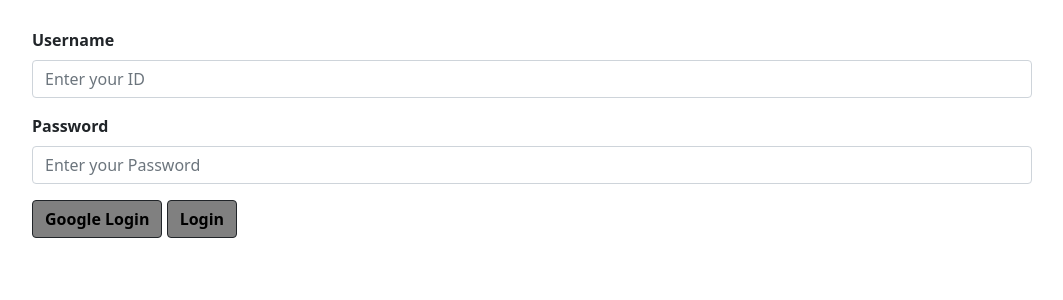
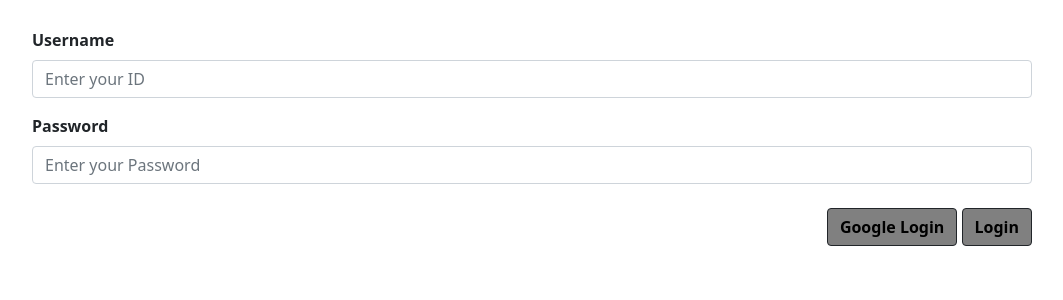
Before and after one commit to eunxi/Django_project, a Django app: page /acc/login in a window 1280 px wide. Shown: the part 172-472 px from the top of the page, without its empty margins (108-1171 px from the left). Run offline with Django 3.2, Linux system fonts and the light colour scheme; some libraries are stand-ins or nearby versions.

Commit message:
Update login.html

```diff
--- a/template/acc/login.html
+++ b/template/acc/login.html
@@ -12,10 +12,13 @@
             <label for="exampleInputPassword1" class="form-label" style="font-weight: bold;">Password</label>
             <input type="password" class="form-control" name="pw" placeholder="Enter your Password" id="exampleInputPassword1">
         </div>
-        {% load socialaccount %}
-        {% providers_media_js %}
-        <a href="{% provider_login_url 'google' %}"><button type="button" class="btn btn-primary btn-dark" style="background-color: gray; color: black; font-weight: bold;">Google Login</button></a>
-        <button type="submit" class="btn btn-primary btn-dark" style="background-color: gray; color: black; font-weight: bold;">Login</button>
+        <div class="text-end mt-4">
+            {% load socialaccount %}
+            {% providers_media_js %}
+            <a href="{% provider_login_url 'google' %}"><button type="button" class="btn btn-primary btn-dark" style="background-color: gray; color: black; font-weight: bold;">Google Login</button></a>
+
+            <button type="submit" class="btn btn-primary btn-dark" style="background-color: gray; color: black; font-weight: bold;">Login</button>
+        </div>
+    </form>
 </div>
-</form>
 {% endblock %}
```
